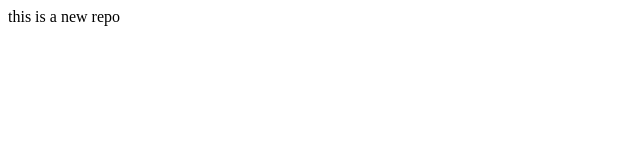
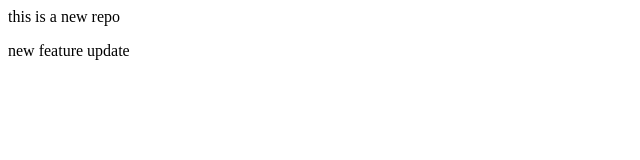
Before and after one commit to abhiramk2007/localRepo, a plain HTML site: page index.html in a window 1280 px wide. Shown: the whole page, without its empty margins (0-640 px from the left). Drawn offline with Linux system fonts and the light colour scheme.

Commit message:
new feature

```diff
--- a/index.html
+++ b/index.html
@@ -1,2 +1,3 @@
 
 <p>this is a new repo</p>
+<p> new feature update</p>
```
